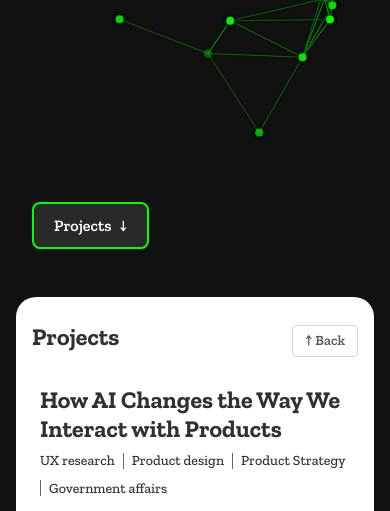
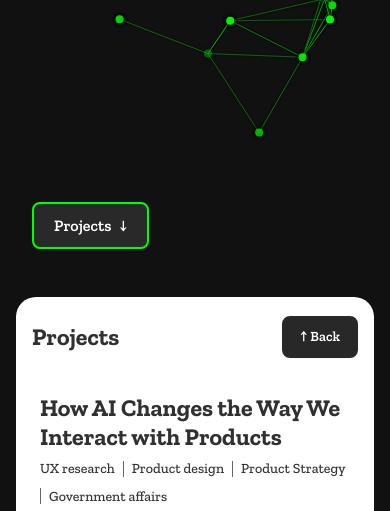
Before and after one commit to Jhbonomo/portfolio.github.io, a plain HTML site: page index.html in a window 390 px wide. Shown: the part 563-1074 px from the top of the page. Drawn offline with nearby package versions, Linux system fonts and the light colour scheme.

Commit message:
final adjustments to index

```diff
--- a/assets/css/styles.css
+++ b/assets/css/styles.css
@@ -474,26 +474,27 @@ body.fonts-fallback .content h2 {
     font-size: 0.875rem;
     font-weight: 600;
     cursor: pointer;
-    padding: 0.5rem 0.75rem;
-    margin: 0 0 0.75rem 0;
+    padding: 0.75rem 1rem;
     transition: var(--transition-normal);
-    background: transparent;
-    color: var(--color-text-primary);
-    border: 1px solid var(--color-border);
-    border-radius: var(--border-radius-sm);
+    background: var(--color-primary);
+    color: var(--color-secondary);
+    border: 2px solid var(--color-primary);
+    border-radius: var(--border-radius-md);
     white-space: nowrap;
-    opacity: 0.8;
+    opacity: 0.9;
     transform: translateY(0);
     line-height: 1;
     vertical-align: baseline;
+    box-shadow: var(--shadow-sm);
 }
 
 .back-button:hover {
     background: var(--color-surface);
+    color: var(--color-text-primary);
     border-color: var(--color-text-primary);
     opacity: 1;
-    transform: translateY(-1px);
-    box-shadow: var(--shadow-sm);
+    transform: translateY(-2px);
+    box-shadow: var(--shadow-md);
 }
 
 /* Hide back button on desktop screens */
@@ -529,8 +530,9 @@ body.fonts-fallback .content h2 {
 .projects-header {
     display: flex;
     justify-content: space-between;
-    align-items: baseline;
+    align-items: center;
     width: 100%;
+    margin-bottom: 1rem;
 }
 
 .projects-title {
@@ -550,7 +552,7 @@ body.fonts-fallback .content h2 {
     scrollbar-width: medium;
     height: auto;
     max-height: none;
-    gap: 1rem;
+    gap: clamp(1rem, 2vw, 2rem);
 }
 
 .projects::-webkit-scrollbar {
```
